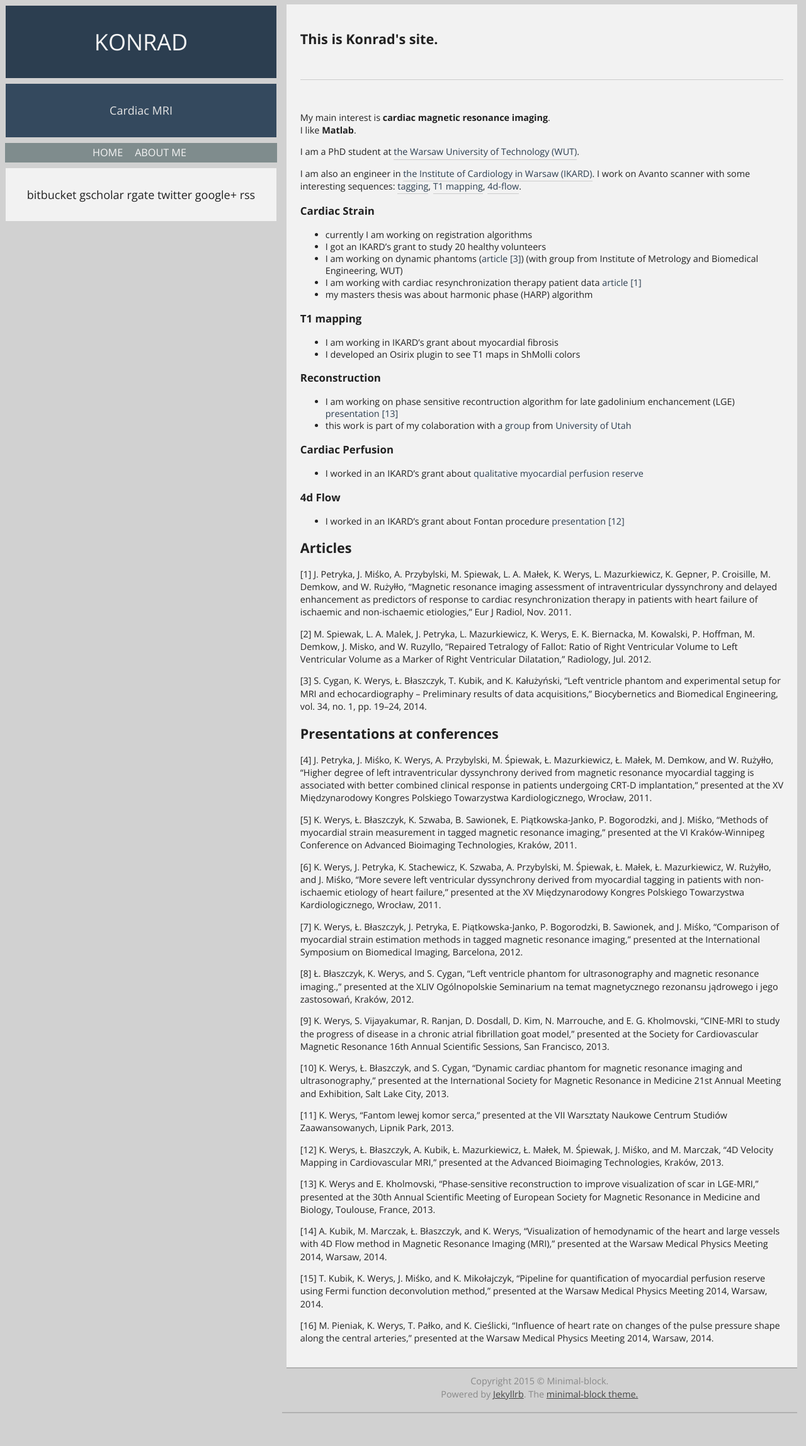
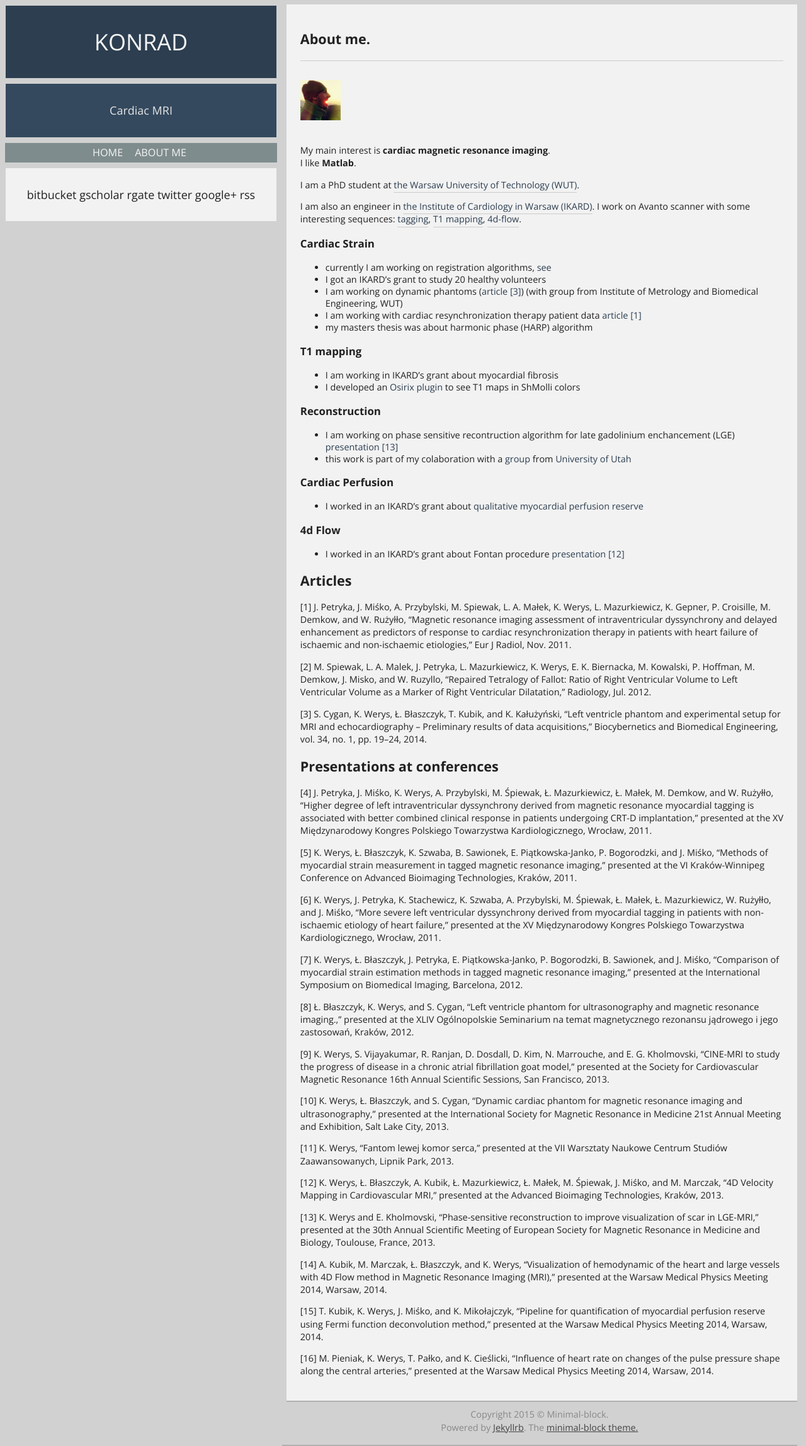
Before and after one commit to MRKonrad/MRKonrad, a Jekyll site: the page built from about/index.md, in a window 1280 px wide. Shown: the whole page at 63% size. Built offline with Jekyll 4.4.1, drawn with Linux system fonts in a browser that asks for light colours; before the commit the page ends 2244 px from its top, so only the background shows below that.

Commit message:
Google analytics and avatar

```diff
--- a/_config.yml
+++ b/_config.yml
@@ -1,7 +1,8 @@
 # General
 name: Konrad
 description: "Cardiac MRI"
-url: http://mrkonrad.github.io/MRKonrad/
+url: http://mrkonrad.github.io/MRKonrad
+#http://localhost:4000
 
 #markdown: redcarpet
 markdown: kramdown
--- a/about/index.md
+++ b/about/index.md
@@ -1,8 +1,11 @@
 ---
 layout: page
-title: This is Konrad's site.
-tags: [me]
+title: About me.
 ---
+
+<figure>
+  <a href="{{ site.url }}/images/avatar.jpg"><img src="{{ site.url }}/images/avatar.jpg" alt="Konrad" height="64" width="64"></a>
+</figure>
 
 My main interest is **cardiac magnetic resonance imaging**.
 <br/>I like **Matlab**.
@@ -13,7 +16,7 @@
 
 
 ### Cardiac Strain
-* currently I am working on registration algorithms
+* currently I am working on registration algorithms, [see]([Osirix plugin]({{ site.url }}/MRViewer))
 * I got an IKARD's grant to study 20 healthy volunteers
 * I am working on dynamic phantoms ([article [3]](#articles)) (with group from Institute of Metrology and Biomedical Engineering, WUT)
 * I am working with cardiac resynchronization therapy patient data [article [1]](#articles)
@@ -21,7 +24,7 @@
 
 ### T1 mapping
 * I am working in IKARD's grant about myocardial fibrosis
-* I developed an Osirix plugin to see T1 maps in ShMolli colors
+* I developed an [Osirix plugin]({{ site.url }}/ShMolli-CLUT) to see T1 maps in ShMolli colors
 
 ### Reconstruction
 * I am working on phase sensitive recontruction algorithm for late gadolinium enchancement (LGE) [presentation [13]](#presentations)
@@ -35,35 +38,36 @@
 
 ## Articles <a name="articles"></a>
 
-[1] J. Petryka, J. Miśko, A. Przybylski, M. Spiewak, L. A. Małek, K. Werys, L. Mazurkiewicz, K. Gepner, P. Croisille, M. Demkow, and W. Rużyłło, “Magnetic resonance imaging assessment of intraventricular dyssynchrony and delayed enhancement as predictors of response to cardiac resynchronization therapy in patients with heart failure of ischaemic and non-ischaemic etiologies,” Eur J Radiol, Nov. 2011.
+   [1] J. Petryka, J. Miśko, A. Przybylski, M. Spiewak, L. A. Małek, K. Werys, L. Mazurkiewicz, K. Gepner, P. Croisille, M. Demkow, and W. Rużyłło, “Magnetic resonance imaging assessment of intraventricular dyssynchrony and delayed enhancement as predictors of response to cardiac resynchronization therapy in patients with heart failure of ischaemic and non-ischaemic etiologies,” Eur J Radiol, Nov. 2011.
 
-[2] M. Spiewak, L. A. Malek, J. Petryka, L. Mazurkiewicz, K. Werys, E. K. Biernacka, M. Kowalski, P. Hoffman, M. Demkow, J. Misko, and W. Ruzyllo, “Repaired Tetralogy of Fallot: Ratio of Right Ventricular Volume to Left Ventricular Volume as a Marker of Right Ventricular Dilatation,” Radiology, Jul. 2012.
+   [2] M. Spiewak, L. A. Malek, J. Petryka, L. Mazurkiewicz, K. Werys, E. K. Biernacka, M. Kowalski, P. Hoffman, M. Demkow, J. Misko, and W. Ruzyllo, “Repaired Tetralogy of Fallot: Ratio of Right Ventricular Volume to Left Ventricular Volume as a Marker of Right Ventricular Dilatation,” Radiology, Jul. 2012.
 
-[3] S. Cygan, K. Werys, Ł. Błaszczyk, T. Kubik, and K. Kałużyński, “Left ventricle phantom and experimental setup for MRI and echocardiography – Preliminary results of data acquisitions,” Biocybernetics and Biomedical Engineering, vol. 34, no. 1, pp. 19–24, 2014.
+   [3] S. Cygan, K. Werys, Ł. Błaszczyk, T. Kubik, and K. Kałużyński, “Left ventricle phantom and experimental setup for MRI and echocardiography – Preliminary results of data acquisitions,” Biocybernetics and Biomedical Engineering, vol. 34, no. 1, pp. 19–24, 2014.
 
 ## Presentations at conferences <a name="presentations"></a>
-[4] J. Petryka, J. Miśko, K. Werys, A. Przybylski, M. Śpiewak, Ł. Mazurkiewicz, Ł. Małek, M. Demkow, and W. Rużyłło, “Higher degree of left intraventricular dyssynchrony derived from magnetic resonance myocardial tagging is associated with better combined clinical response in patients undergoing CRT-D implantation,” presented at the XV Międzynarodowy Kongres Polskiego Towarzystwa Kardiologicznego, Wrocław, 2011.
 
-[5] K. Werys, Ł. Błaszczyk, K. Szwaba, B. Sawionek, E. Piątkowska-Janko, P. Bogorodzki, and J. Miśko, “Methods of myocardial strain measurement in tagged magnetic resonance imaging,” presented at the VI Kraków-Winnipeg Conference on Advanced Bioimaging Technologies, Kraków, 2011.
+   [4] J. Petryka, J. Miśko, K. Werys, A. Przybylski, M. Śpiewak, Ł. Mazurkiewicz, Ł. Małek, M. Demkow, and W. Rużyłło, “Higher degree of left intraventricular dyssynchrony derived from magnetic resonance myocardial tagging is associated with better combined clinical response in patients undergoing CRT-D implantation,” presented at the XV Międzynarodowy Kongres Polskiego Towarzystwa Kardiologicznego, Wrocław, 2011.
 
-[6] K. Werys, J. Petryka, K. Stachewicz, K. Szwaba, A. Przybylski, M. Śpiewak, Ł. Małek, Ł. Mazurkiewicz, W. Rużyłło, and J. Miśko, “More severe left ventricular dyssynchrony derived from myocardial tagging in patients with non-ischaemic etiology of heart failure,” presented at the XV Międzynarodowy Kongres Polskiego Towarzystwa Kardiologicznego, Wrocław, 2011.
+   [5] K. Werys, Ł. Błaszczyk, K. Szwaba, B. Sawionek, E. Piątkowska-Janko, P. Bogorodzki, and J. Miśko, “Methods of myocardial strain measurement in tagged magnetic resonance imaging,” presented at the VI Kraków-Winnipeg Conference on Advanced Bioimaging Technologies, Kraków, 2011.
 
-[7] K. Werys, Ł. Błaszczyk, J. Petryka, E. Piątkowska-Janko, P. Bogorodzki, B. Sawionek, and J. Miśko, “Comparison of myocardial strain estimation methods in tagged magnetic resonance imaging,” presented at the International Symposium on Biomedical Imaging, Barcelona, 2012.
+   [6] K. Werys, J. Petryka, K. Stachewicz, K. Szwaba, A. Przybylski, M. Śpiewak, Ł. Małek, Ł. Mazurkiewicz, W. Rużyłło, and J. Miśko, “More severe left ventricular dyssynchrony derived from myocardial tagging in patients with non-ischaemic etiology of heart failure,” presented at the XV Międzynarodowy Kongres Polskiego Towarzystwa Kardiologicznego, Wrocław, 2011.
 
-[8] Ł. Błaszczyk, K. Werys, and S. Cygan, “Left ventricle phantom for ultrasonography and magnetic resonance imaging.,” presented at the XLIV Ogólnopolskie Seminarium na temat magnetycznego rezonansu jądrowego i jego zastosowań, Kraków, 2012.
+   [7] K. Werys, Ł. Błaszczyk, J. Petryka, E. Piątkowska-Janko, P. Bogorodzki, B. Sawionek, and J. Miśko, “Comparison of myocardial strain estimation methods in tagged magnetic resonance imaging,” presented at the International Symposium on Biomedical Imaging, Barcelona, 2012.
 
-[9] K. Werys, S. Vijayakumar, R. Ranjan, D. Dosdall, D. Kim, N. Marrouche, and E. G. Kholmovski, “CINE-MRI to study the progress of disease in a chronic atrial fibrillation goat model,” presented at the Society for Cardiovascular Magnetic Resonance 16th Annual Scientific Sessions, San Francisco, 2013.
+   [8] Ł. Błaszczyk, K. Werys, and S. Cygan, “Left ventricle phantom for ultrasonography and magnetic resonance imaging.,” presented at the XLIV Ogólnopolskie Seminarium na temat magnetycznego rezonansu jądrowego i jego zastosowań, Kraków, 2012.
 
-[10] K. Werys, Ł. Błaszczyk, and S. Cygan, “Dynamic cardiac phantom for magnetic resonance imaging and ultrasonography,” presented at the International Society for Magnetic Resonance in Medicine 21st Annual Meeting and Exhibition, Salt Lake City, 2013.
+   [9] K. Werys, S. Vijayakumar, R. Ranjan, D. Dosdall, D. Kim, N. Marrouche, and E. G. Kholmovski, “CINE-MRI to study the progress of disease in a chronic atrial fibrillation goat model,” presented at the Society for Cardiovascular Magnetic Resonance 16th Annual Scientific Sessions, San Francisco, 2013.
 
-[11] K. Werys, “Fantom lewej komor serca,” presented at the VII Warsztaty Naukowe Centrum Studiów Zaawansowanych, Lipnik Park, 2013.
+   [10] K. Werys, Ł. Błaszczyk, and S. Cygan, “Dynamic cardiac phantom for magnetic resonance imaging and ultrasonography,” presented at the International Society for Magnetic Resonance in Medicine 21st Annual Meeting and Exhibition, Salt Lake City, 2013.
 
-[12] K. Werys, Ł. Błaszczyk, A. Kubik, Ł. Mazurkiewicz, Ł. Małek, M. Śpiewak, J. Miśko, and M. Marczak, “4D Velocity Mapping in Cardiovascular MRI,” presented at the Advanced Bioimaging Technologies, Kraków, 2013.
+   [11] K. Werys, “Fantom lewej komor serca,” presented at the VII Warsztaty Naukowe Centrum Studiów Zaawansowanych, Lipnik Park, 2013.
 
-[13] K. Werys and E. Kholmovski, “Phase-sensitive reconstruction to improve visualization of scar in LGE-MRI,” presented at the 30th Annual Scientific Meeting of European Society for Magnetic Resonance in Medicine and Biology, Toulouse, France, 2013.
+   [12] K. Werys, Ł. Błaszczyk, A. Kubik, Ł. Mazurkiewicz, Ł. Małek, M. Śpiewak, J. Miśko, and M. Marczak, “4D Velocity Mapping in Cardiovascular MRI,” presented at the Advanced Bioimaging Technologies, Kraków, 2013.
 
-[14] A. Kubik, M. Marczak, Ł. Błaszczyk, and K. Werys, “Visualization of hemodynamic of the heart and large vessels with 4D Flow method in Magnetic Resonance Imaging (MRI),” presented at the Warsaw Medical Physics Meeting 2014, Warsaw, 2014.
+   [13] K. Werys and E. Kholmovski, “Phase-sensitive reconstruction to improve visualization of scar in LGE-MRI,” presented at the 30th Annual Scientific Meeting of European Society for Magnetic Resonance in Medicine and Biology, Toulouse, France, 2013.
 
-[15] T. Kubik, K. Werys, J. Miśko, and K. Mikołajczyk, “Pipeline for quantification of myocardial perfusion reserve using Fermi function deconvolution method,” presented at the Warsaw Medical Physics Meeting 2014, Warsaw, 2014.
+   [14] A. Kubik, M. Marczak, Ł. Błaszczyk, and K. Werys, “Visualization of hemodynamic of the heart and large vessels with 4D Flow method in Magnetic Resonance Imaging (MRI),” presented at the Warsaw Medical Physics Meeting 2014, Warsaw, 2014.
 
-[16] M. Pieniak, K. Werys, T. Pałko, and K. Cieślicki, “Influence of heart rate on changes of the pulse pressure shape along the central arteries,” presented at the Warsaw Medical Physics Meeting 2014, Warsaw, 2014.
+   [15] T. Kubik, K. Werys, J. Miśko, and K. Mikołajczyk, “Pipeline for quantification of myocardial perfusion reserve using Fermi function deconvolution method,” presented at the Warsaw Medical Physics Meeting 2014, Warsaw, 2014.
+
+   [16] M. Pieniak, K. Werys, T. Pałko, and K. Cieślicki, “Influence of heart rate on changes of the pulse pressure shape along the central arteries,” presented at the Warsaw Medical Physics Meeting 2014, Warsaw, 2014.
--- a/css/main.css
+++ b/css/main.css
@@ -133,7 +133,7 @@
     border: 0;
     background: #ccc;
     height: 1px;
-    margin: 50px 0;
+    margin: 20px 0;
 }
 
 
```
Also changed, not shown: _layouts/default.html (+9 -0 lines), images/avatar.jpg (added).
